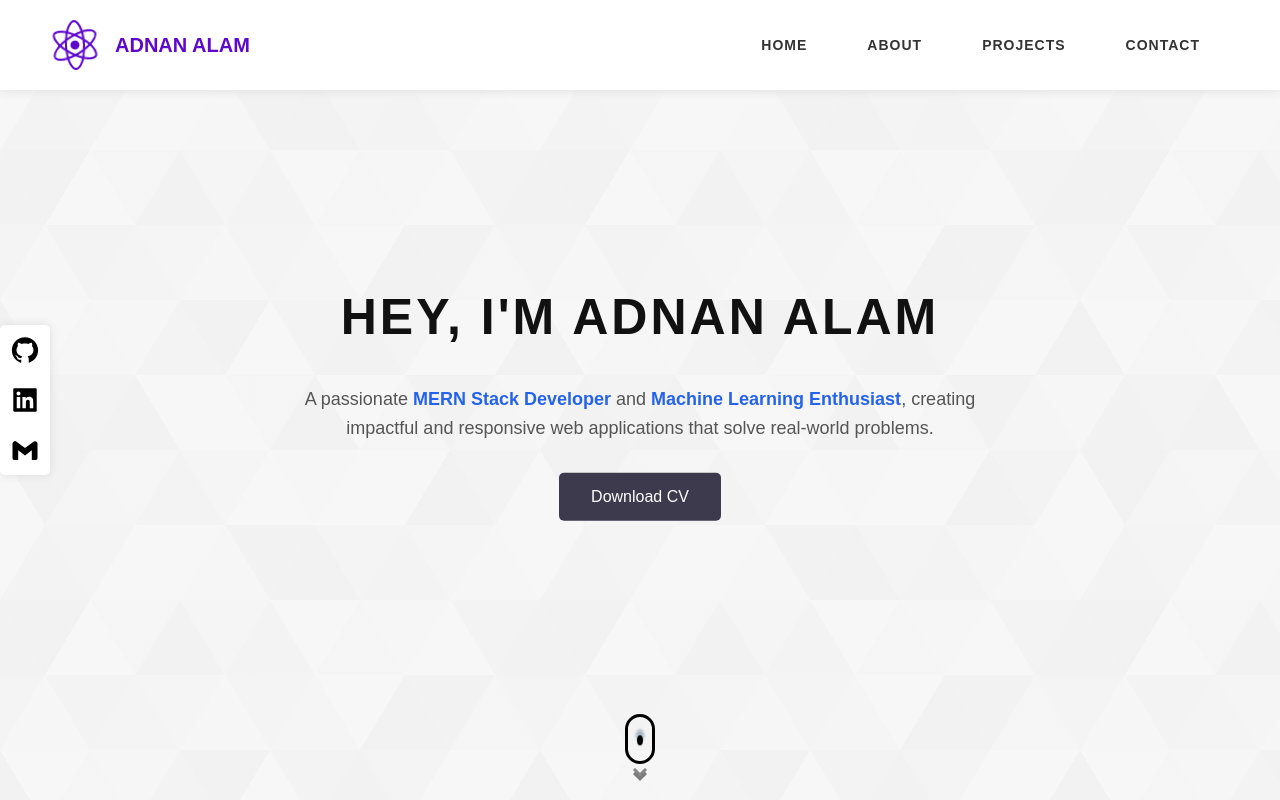
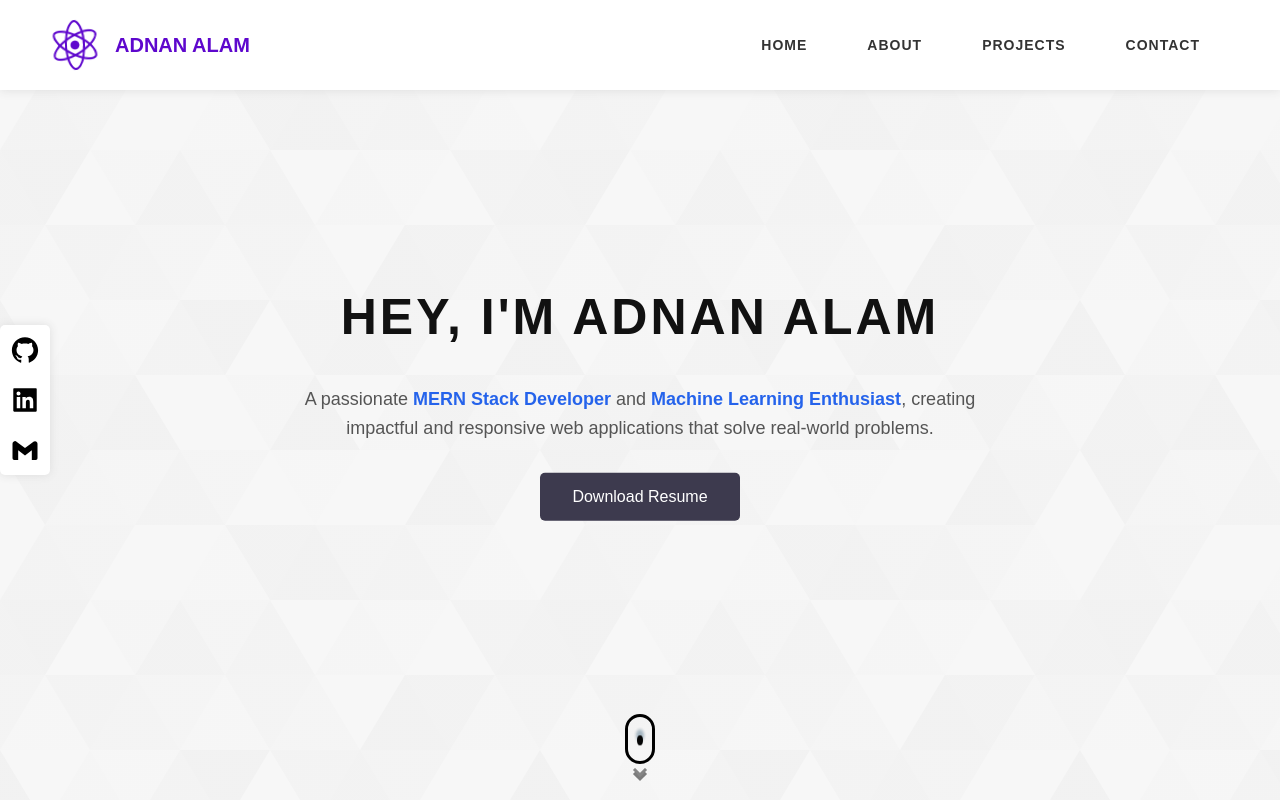
Before and after one commit to GeekyAdnan125/Portfolio, a React (Vite) app: page / in a window 1280 px wide. Shown: the top 800 px of the page. Built offline with nearby package versions, Linux system fonts and the light colour scheme; a web font is replaced by a local one.

Commit message:
updated resumed added

```diff
--- a/src/app/App.jsx
+++ b/src/app/App.jsx
@@ -8,7 +8,7 @@ import InputField from "../common/components/InputField/InputField";
 import TextAreaField from "../common/components/TextAreaField/TextAreaField";
 import SubmitButton from "../common/components/SubmitButton/SubmitButton";
 import Loader from "../common/components/Loader/Loader";
-const resumeLink = "/assets/files/Adnan_resume.pdf";
+const AdnanResume = "/assets/files/Adnan_resume.pdf";
 // import icons
 import { FaReact } from "react-icons/fa";
 import {
@@ -280,12 +280,12 @@ function App() {
           </p>
 
           <a
-            href={resumeLink}
-            download="resumeLink-PDF-document"
+            href={AdnanResume}
+            download="AdnanResume-PDF-document"
             target="_blank"
             rel="noopener noreferrer"
           >
-            <DownloadButton>Download CV</DownloadButton>
+            <DownloadButton>Download Resume</DownloadButton>
           </a>
         </div>
         <div className={style["scroll-icon"]}>
```
